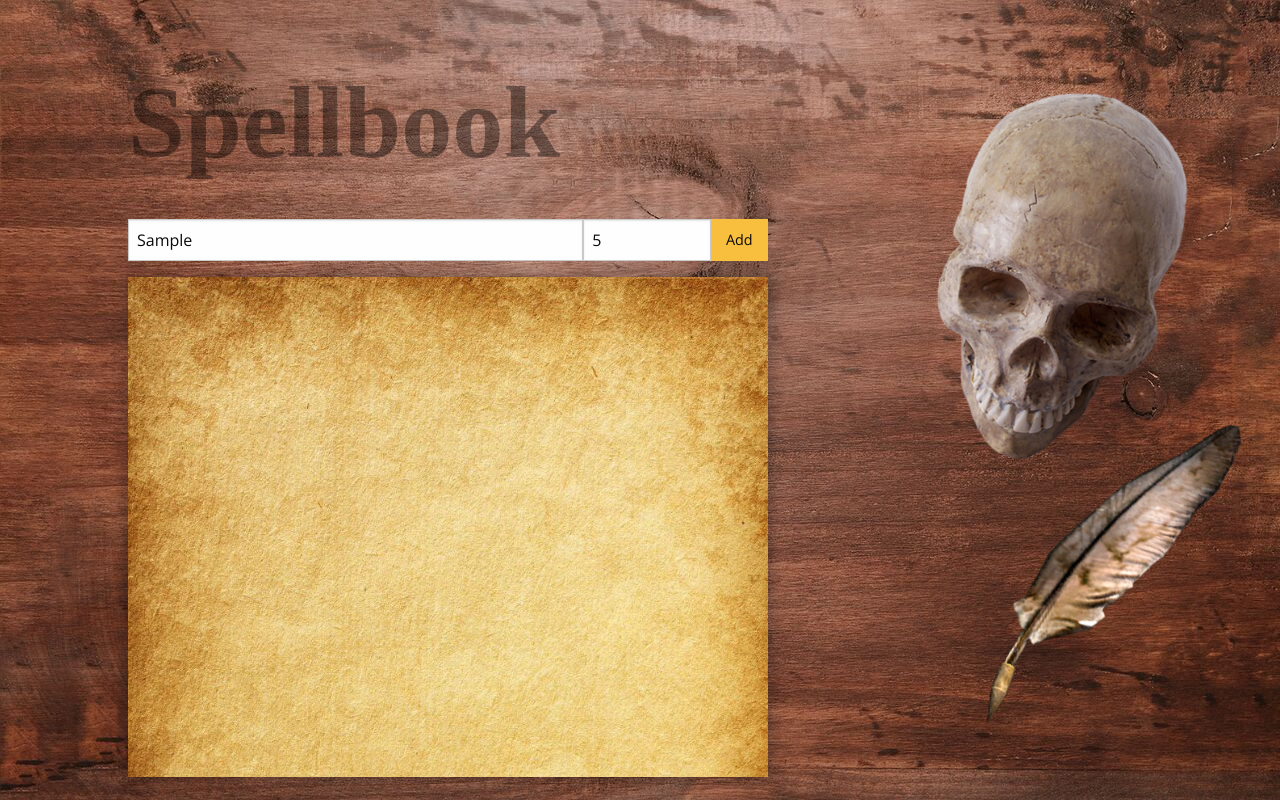
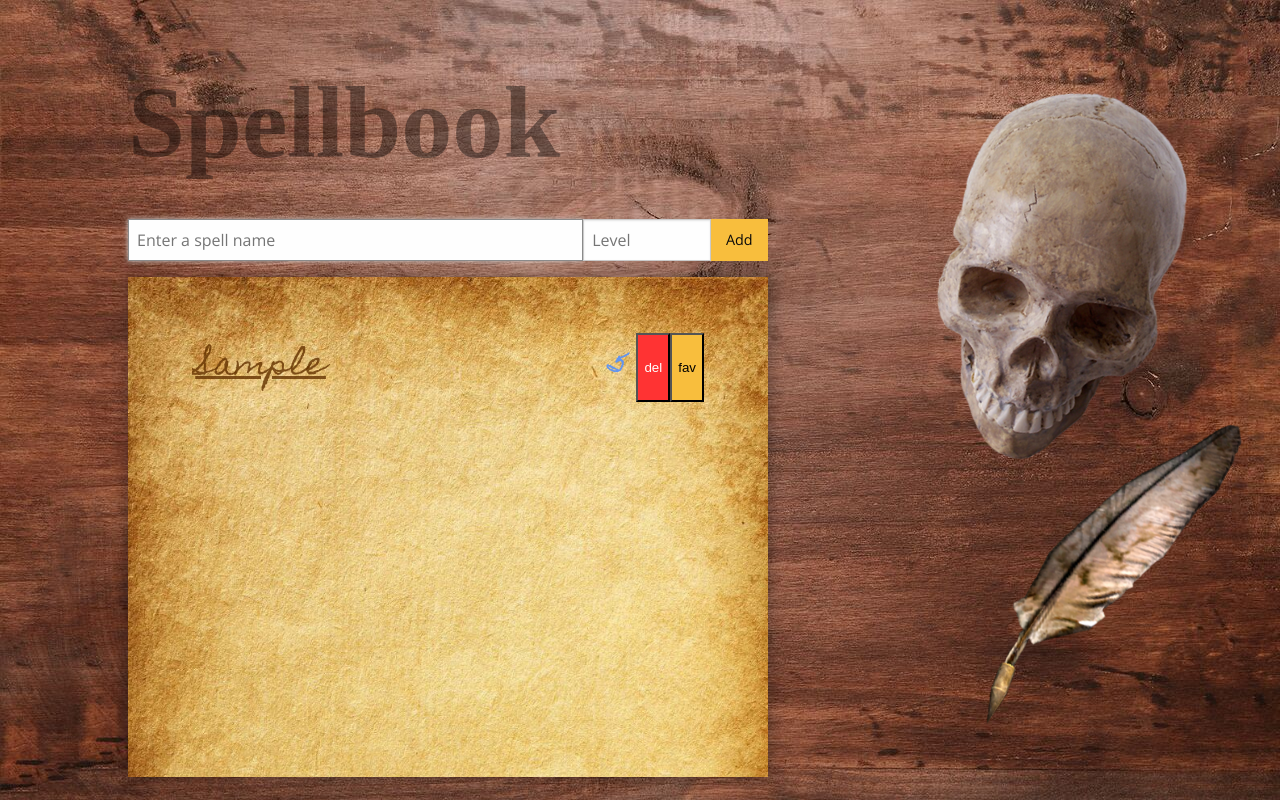
Before and after one commit to alexmoriarty1998/spellbook, a plain HTML site: page index.html in a window 1280 px wide. Both pictures are taken after typing "Sample", "5" into the empty fields and a click on the button "Add". Drawn offline with nearby package versions, Linux system fonts and the light colour scheme; a web font is replaced by a local one.

Commit message:
selects a spell as favorite

```diff
--- a/index.css
+++ b/index.css
@@ -146,19 +146,32 @@ input.small {
 
 .spell .name {
   text-decoration: underline;
-  max-width: 80%;
+  width: 80%;
   overflow-x: hidden;
   text-overflow: ellipsis;
   padding-left: 0.1em;
+  white-space: nowrap;
 }
 .level {
   color: cornflowerblue;
+  padding: 0 0.25em;
 }
 
-.button{
-  text-align: center;
-  background-color: whitesmoke;
-  color: red;
-  font-family: fantasy;
-  font-size: 25px;
+button.delete {
+  background-color: #ff3333;
+  color: white;
 }
+
+button.fav {
+  background-color: #F8BE3D;
+  color: black;
+}
+
+.template {
+  display: none;
+}
+
+.favorites{
+  text-shadow: 2px 2px black;
+  color:#F8BE3D;
+}
--- a/index.html
+++ b/index.html
@@ -10,7 +10,6 @@
 <body>
   <img src="skull.png" id="skull" alt="">
   <img src="quill.png" id="quill" alt="">
-
 
   <h1>Spellbook</h1>
 
@@ -35,7 +34,14 @@
   </form>
 
   <main>
-    <ul id="spells"></ul>
+    <ul id="spells">
+      <li class="spell template">
+        <span class="name"></span>
+        <span class="level"></span>
+        <button class="delete">del</button>
+        <button class="fav">fav</button>
+      </li>
+    </ul>
   </main>
 
   <script src="index.js"></script>
--- a/index.js
+++ b/index.js
@@ -1,14 +1,11 @@
-/*
-this commit was just because I did not want the message to just be a period that was a mistake
-*/
+const app = {
+  init: function() {
+    this.spells = []
+    this.template = document.querySelector('.spell.template')
 
-const app =
-{
-  init: function() {
     const form = document.querySelector('form')
     form.addEventListener('submit', ev => {
       this.handleSubmit(ev)
-      this.spells = []
     })
   },
 
@@ -16,39 +13,61 @@ const app =
     const el = document.createElement('span')
     el.textContent = value
     el.classList.add(name)
+    el.setAttribute('title', value)
     return el
   },
 
   renderItem: function(spell) {
-    // ['name', 'level']
+    const item = this.template.cloneNode(true)
+    item.classList.remove('template')
+
+    // ['name', 'level', etc.]
     properties = Object.keys(spell)
 
-    // collect an array of renderProperty's return values
-    // (an array of <span> elements)
-    const childElements = properties.map(property => {
-      return this.renderProperty(property, spell[property])
+    // Replace the appropriate values in each <span>
+    properties.forEach(property => {
+      const el = item.querySelector(`.${property}`)
+      el.textContent = spell[property]
+      el.setAttribute('title', spell[property])
     })
 
-    const item = document.createElement('li')
-    const button = document.createElement('button')
-    button.innerText = 'x'
-    button.classList.add('button')
-    let sendItem = true
-    button.addEventListener('click', function(ev)
-    {
-      const child = ev.target.parentNode
-      child.parentNode.removeChild(child)
-      this.spells.splice(spells.indexOf(child) - 1,1)
-    })
-    item.appendChild(button)
-    item.classList.add('spell')
+    // delete button
+    item
+      .querySelector('button.delete')
+      .addEventListener(
+        'click',
+        this.removeSpell.bind(this, spell)
+      )
 
-    // append each <span> to the <li>
-    childElements.forEach(el => {
-      item.appendChild(el)
-    })
+    // fav button
+    item
+      .querySelector('button.fav')
+      .addEventListener(
+        'click',
+        this.selectSpellAsFav.bind(this, spell)
+      )
+
+
 
     return item
+  },
+
+  selectSpellAsFav: function(spell, ev){
+    const button = ev.target
+    const item = button.closest('.spell')
+    item.classList.add('favorites')
+
+  },
+
+  removeSpell: function(spell, ev) {
+    // Remove from the DOM
+    const button = ev.target
+    const item = button.closest('.spell')
+    item.parentNode.removeChild(item)
+
+    // Remove from the array
+    const i = this.spells.indexOf(spell)
+    this.spells.splice(i, 1)
   },
 
   handleSubmit: function(ev) {
@@ -60,7 +79,6 @@ const app =
       name: f.spellName.value,
       level: f.level.value,
     }
-
     this.spells.push(spell)
 
     const item = this.renderItem(spell)
@@ -68,20 +86,9 @@ const app =
     const list = document.querySelector('#spells')
     list.appendChild(item)
 
-
-
     f.reset()
+    f.spellName.focus()
   },
-
-
-
-
-
-
-
-
-
-
 }
 
 app.init()
```
